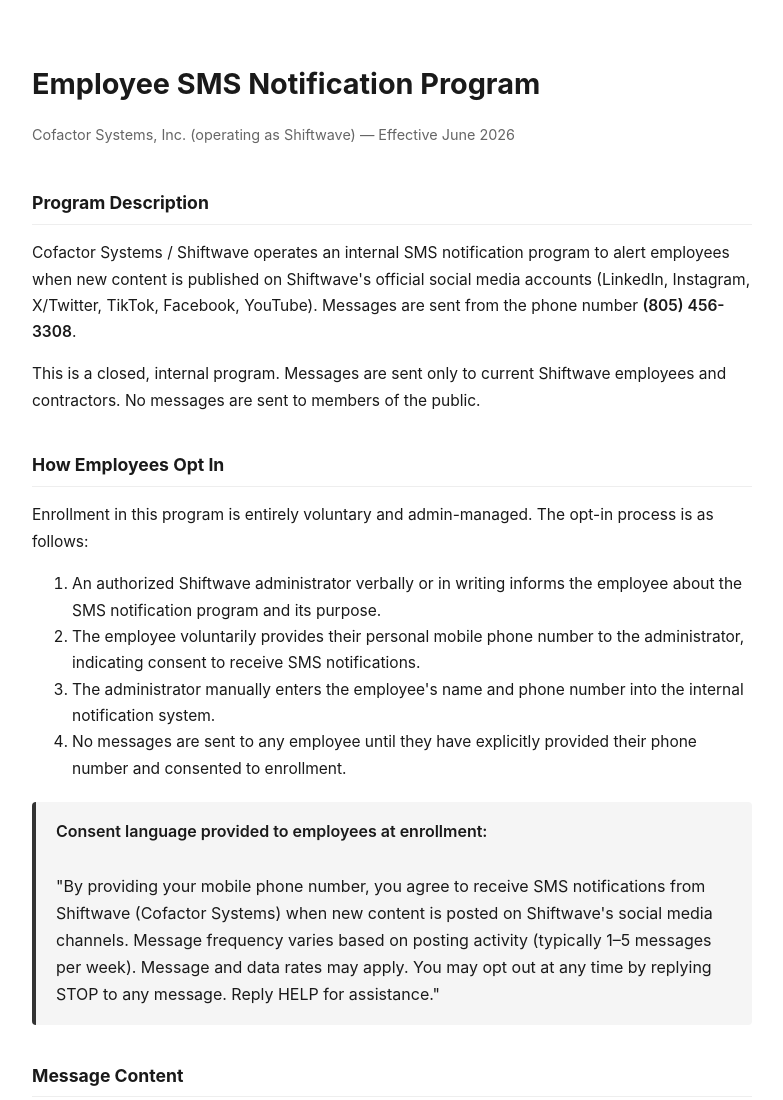
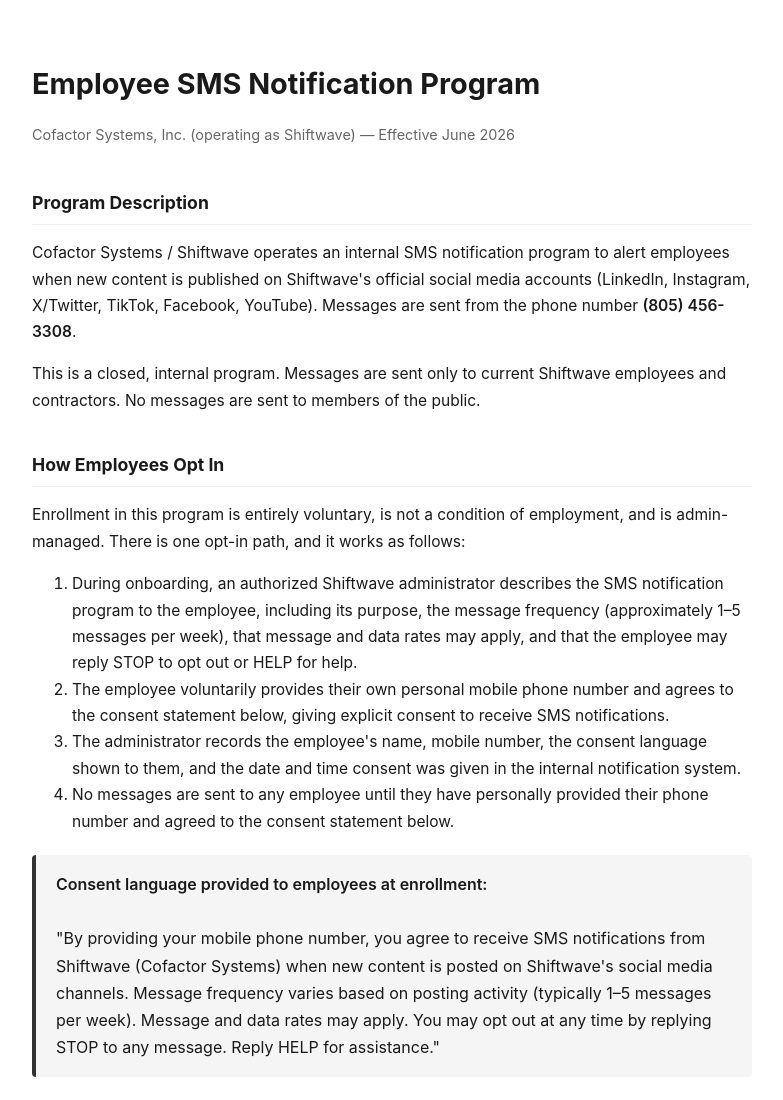
Before and after one commit to kolrollins23/shiftwave-engagement-bot, a website: page public/optin.html in a window 1280 px wide. Shown: the top 1100 px of the page, without its empty margins (248-1031 px from the left). Drawn offline with Linux system fonts and the light colour scheme.

Commit message:
Clarify opt-in flow on optin.html to match A2P consent field (written consent recorded with date/time) for 30909 resubmission

```diff
--- a/public/optin.html
+++ b/public/optin.html
@@ -23,12 +23,12 @@
   <p>This is a closed, internal program. Messages are sent only to current Shiftwave employees and contractors. No messages are sent to members of the public.</p>
 
   <h2>How Employees Opt In</h2>
-  <p>Enrollment in this program is entirely voluntary and admin-managed. The opt-in process is as follows:</p>
+  <p>Enrollment in this program is entirely voluntary, is not a condition of employment, and is admin-managed. There is one opt-in path, and it works as follows:</p>
   <ol>
-    <li>An authorized Shiftwave administrator verbally or in writing informs the employee about the SMS notification program and its purpose.</li>
-    <li>The employee voluntarily provides their personal mobile phone number to the administrator, indicating consent to receive SMS notifications.</li>
-    <li>The administrator manually enters the employee's name and phone number into the internal notification system.</li>
-    <li>No messages are sent to any employee until they have explicitly provided their phone number and consented to enrollment.</li>
+    <li>During onboarding, an authorized Shiftwave administrator describes the SMS notification program to the employee, including its purpose, the message frequency (approximately 1&ndash;5 messages per week), that message and data rates may apply, and that the employee may reply STOP to opt out or HELP for help.</li>
+    <li>The employee voluntarily provides their own personal mobile phone number and agrees to the consent statement below, giving explicit consent to receive SMS notifications.</li>
+    <li>The administrator records the employee's name, mobile number, the consent language shown to them, and the date and time consent was given in the internal notification system.</li>
+    <li>No messages are sent to any employee until they have personally provided their phone number and agreed to the consent statement below.</li>
   </ol>
 
   <div class="consent-box">
```
